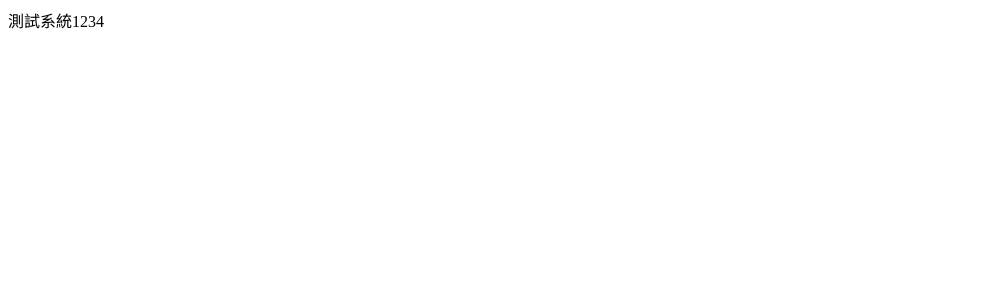
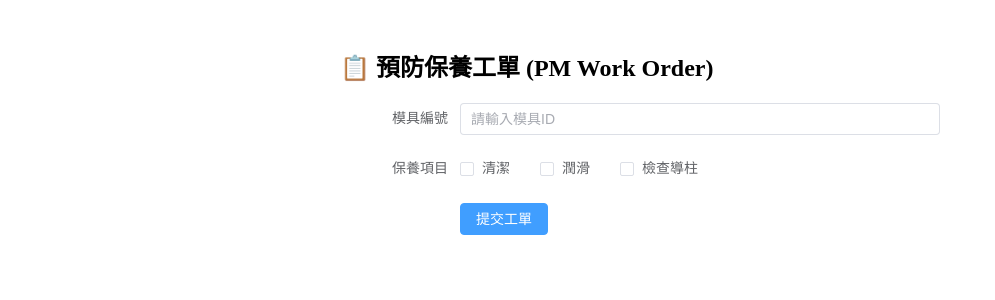
Before and after one commit to ayarfly-create/Mold, a Vue app: page / in a window 1280 px wide. Shown: the top 300 px of the page, without its empty margins (0-995 px from the left). Built offline with nearby package versions, Linux system fonts and the light colour scheme.

Commit message:
Update App.vue

```diff
--- a/frontend/src/App.vue
+++ b/frontend/src/App.vue
@@ -1,3 +1,7 @@
 <template>
-  <div>測試系統1234</div>
+  <PMOrder />
 </template>
+
+<script setup>
+import PMOrder from './PMOrder.vue'
+</script>
```
